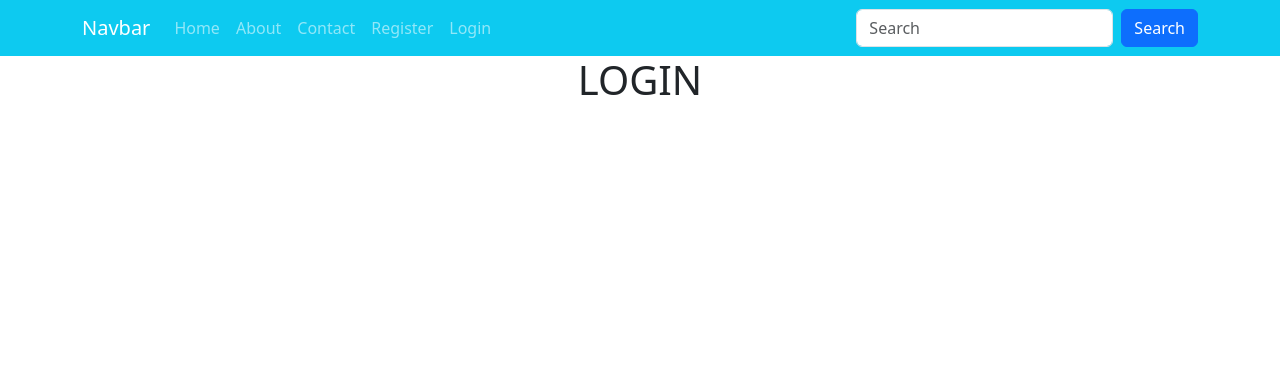
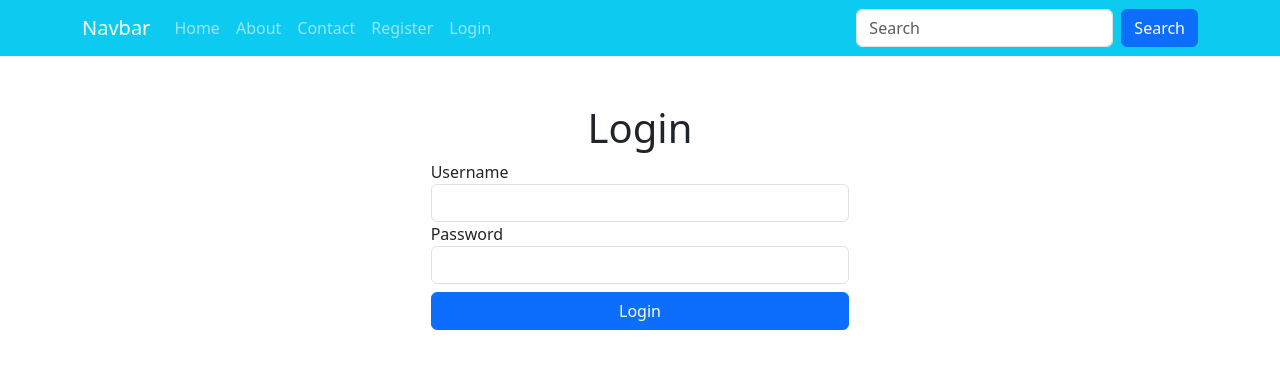
Before and after one commit to Jeslin1999/community-web-dating, a Django app: page /Dating/login/ in a window 1280 px wide. Shown: the top 369 px of the page. Run offline with Django 5.2, Linux system fonts and the light colour scheme.

Commit message:
Login first commit

```diff
--- a/BASE/Dating/forms.py
+++ b/BASE/Dating/forms.py
@@ -0,0 +1,15 @@
+from django.forms import ModelForm, TextInput, PasswordInput
+from .models import User
+
+class LoginForm(ModelForm):
+    class Meta:
+        model = User
+        fields = ['username', 'password']
+        widgets = {
+            'username' : TextInput({
+                'class' : 'form-control'
+            }),
+             'password' : PasswordInput({
+                'class' : 'form-control'
+            }),
+        }
--- a/BASE/Dating/templates/Dating/Login.html
+++ b/BASE/Dating/templates/Dating/Login.html
@@ -1,16 +1,22 @@
-<!-- <!DOCTYPE html>
-<html lang="en">
-<head>
-    <meta charset="UTF-8">
-    <meta name="viewport" content="width=device-width, initial-scale=1.0">
-    <title>Document</title>
-</head>
-<body>
-    <h1>Login</h1>
-</body>
-</html> -->
-
 {% extends 'Dating/base.html' %}
 {% block content %}
-<h1 class="text-center">LOGIN</h1>
+<div class="container-fluid">
+    <div class="col-sm-4 offset-sm-4 mt-5">
+        <h1 class="text-center">Login</h1>
+        <form method="post">
+            {% csrf_token %}
+            <div class="form-group">
+                <label for="">{{form.username.label}}</label>
+                {{form.username}}
+            </div>
+            <div class="form-group">
+                <label for="">{{form.password.label}}</label>
+                {{form.password}}
+            </div>
+            <div class="d-grid">
+                <button class="btn btn-primary mt-2">Login</button>
+            </div>
+        </form>
+    </div>
+</div>
 {% endblock content %}
--- a/BASE/Dating/views.py
+++ b/BASE/Dating/views.py
@@ -1,9 +1,26 @@
-from django.shortcuts import render
+from django.shortcuts import render, HttpResponse
 from django.contrib.auth import authenticate,login
+from .forms import LoginForm
 
 
 def user_login(request):
-    return render(request,'Dating/login.html')
+    if request.method == "GET":
+        context = {
+            'form': LoginForm()
+        }
+        return render(request,'Dating/login.html',context)
 
+    elif request.method == 'POST':
+        form = LoginForm(request.POST)
+        if form.is_valid():
+            username = form.cleaned_data['username']
+            password = form.cleaned_data['password']
+            user = authenticate(request,username=username,password=password)
+            if user is not None:
+                login(request ,user)
+                return HttpResponse("sucess")
+            else:
+                return HttpResponse("Login faild")
+        return HttpResponse("invalid input")
 def register(request):
     return render(request,'Dating/register.html')
```
